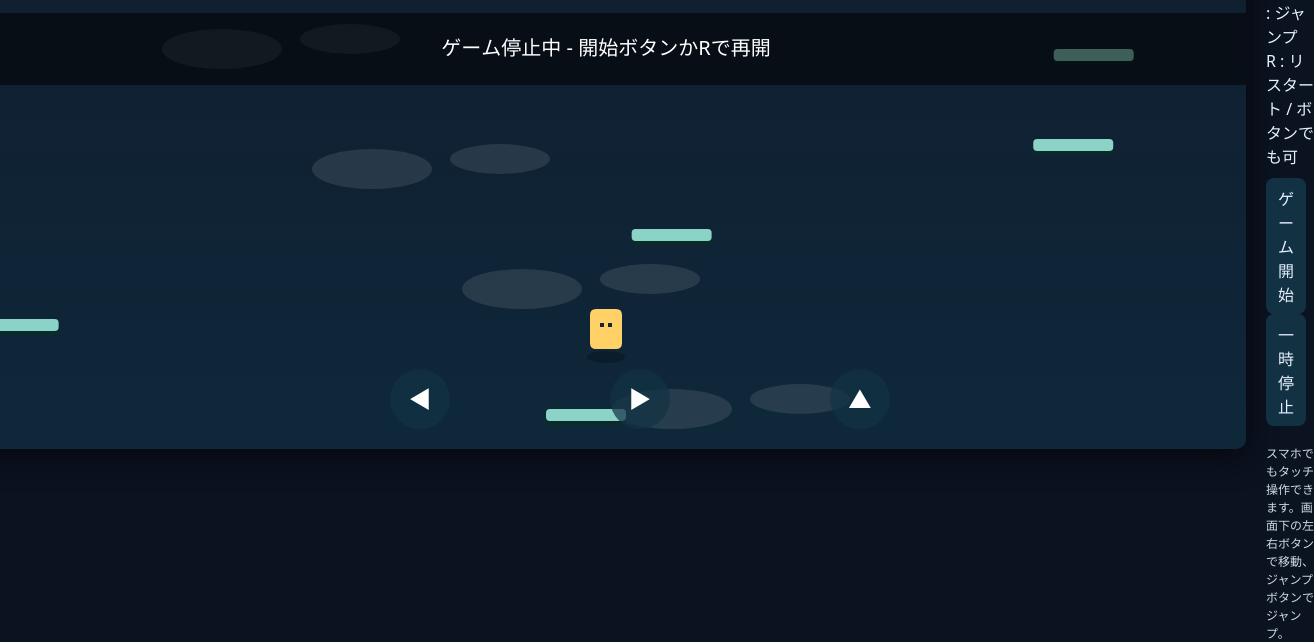
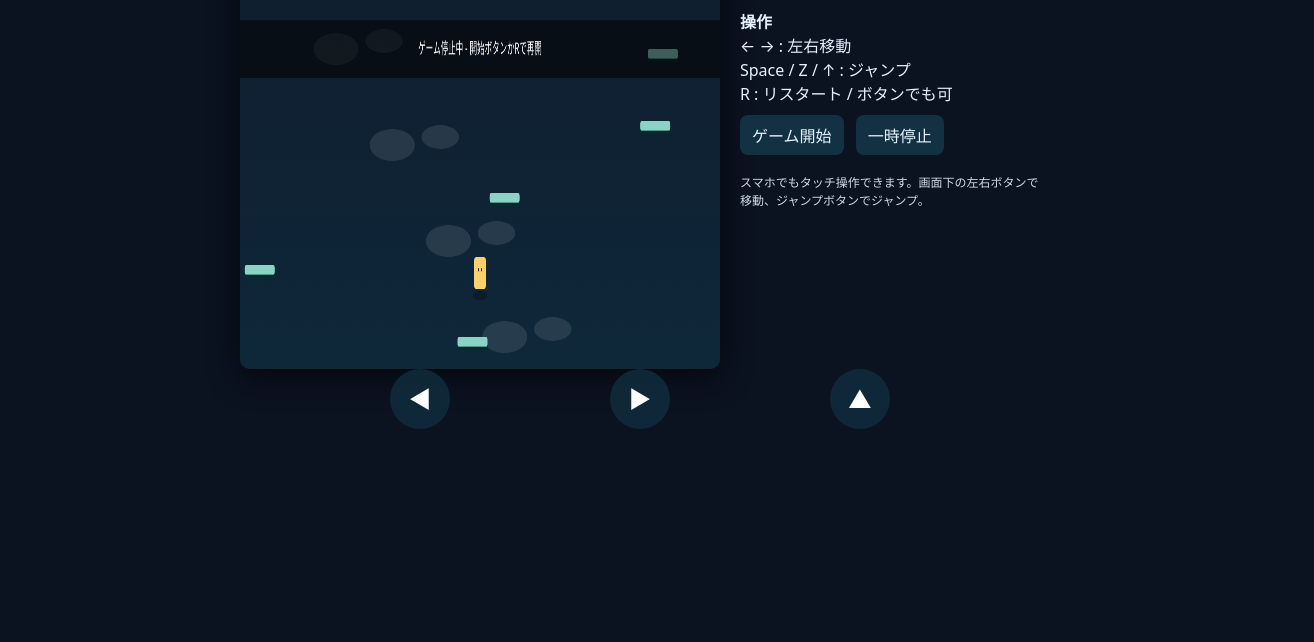
Before and after one commit to hokorinihoko/aburaage.jumpgame, a plain HTML site: page jump.html in a window 1280 px wide. Shown: the part 351-993 px from the top of the page, 1314 px wide, since content can reach past the window. After the commit the page ends 800 px from the top, so only its background shows below. Drawn offline with Linux system fonts and the light colour scheme.

Commit message:
Update jump.css

```diff
--- a/jump.css
+++ b/jump.css
@@ -13,21 +13,24 @@ html, body{
   color:var(--text);
 }
 
-.wrap{
-  display:flex;
-  height:100vh;
-  align-items:center;
-  justify-content:center;
-  gap:20px;
-  padding:20px;
-  box-sizing:border-box;
-  position:relative;
+.wrap {
+  display: flex;
+  height: 100vh;
+  align-items: center;
+  justify-content: center;
+  gap: 20px;
+  padding: 20px;
+  box-sizing: border-box;
 }
 
-canvas{
-  background:linear-gradient(180deg,#071021 0%, #062032 60%);
-  border-radius:10px;
-  box-shadow:0 8px 30px rgba(0,0,0,0.6);
+canvas {
+  width: 80vw;
+  height: 80vh;
+  max-width: 480px;
+  max-height: 720px;
+  background: linear-gradient(180deg,#071021 0%, #062032 60%);
+  border-radius: 10px;
+  box-shadow: 0 8px 30px rgba(0,0,0,0.6);
 }
 
 .ui{
```
